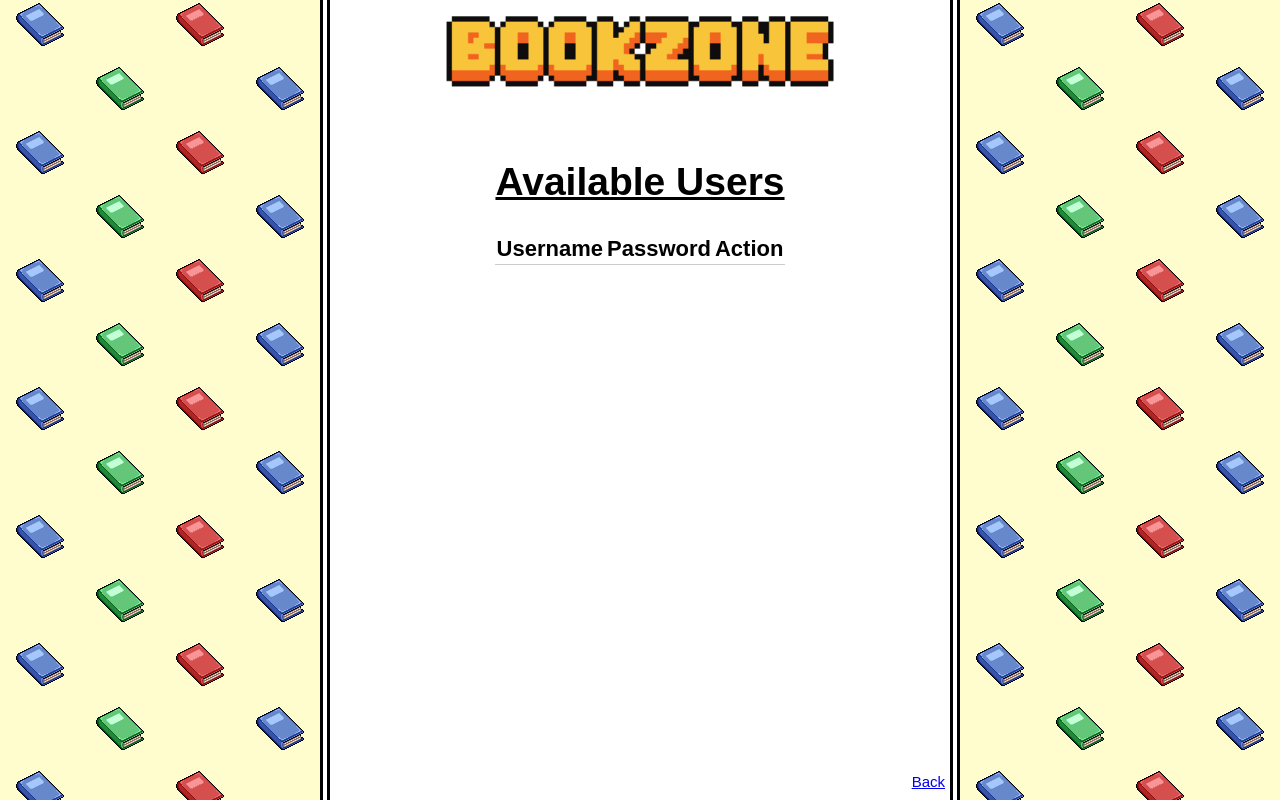
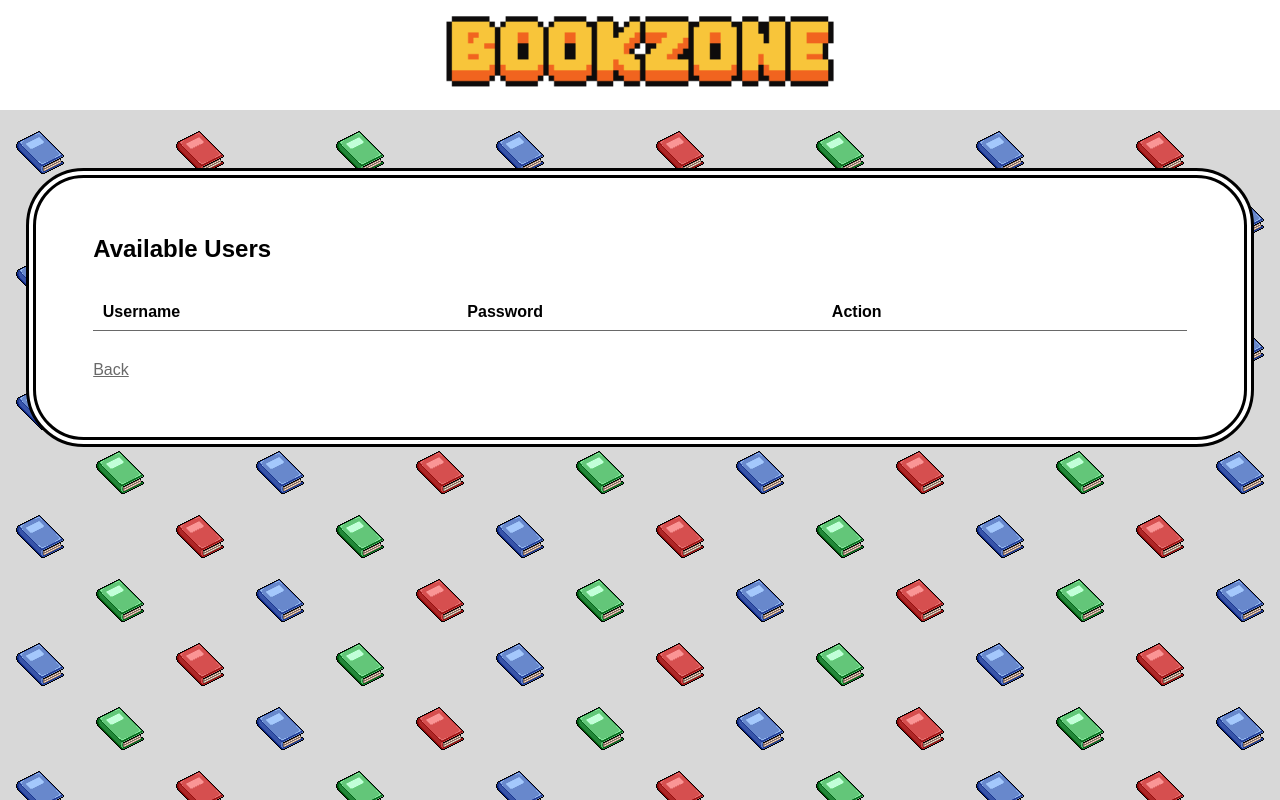
Before and after one commit to Knivlac/OSP-OnlineWeb, a PHP site: page /userDisplay.php?username=1 in a window 1280 px wide. Run offline with PHP 8.4, Linux system fonts and the light colour scheme; data that the repository does not hold is empty.

Commit message:
usercontrol

```diff
--- a/src/userControl.php
+++ b/src/userControl.php
@@ -1,5 +1,14 @@
 <?php
 
+error_reporting(E_ALL ^ E_WARNING);
 $con = mysqli_connect("localhost","root","","bookzone");
 
+$username = $_GET['username'];
+$cmd = $_GET['cmd'];
+
+if($cmd == "delete"){
+	$sql = "DELETE FROM user WHERE username='$username'";
+	header("location: userDisplay.php");
+	mysqli_query($con,$sql);
+}
 ?>
--- a/src/userDisplay.php
+++ b/src/userDisplay.php
@@ -4,24 +4,25 @@
 <head>
 	<meta charset="utf-8">
 	<meta name="viewport" content="width=device-width, initial-scale=1">
-	<link rel="Stylesheet" href="../style.css" />
+	<link rel="Stylesheet" href="design/admin_the_style.css"
+	/>
     <link
         rel="Stylesheet"
         href="https://cdnjs.cloudflare.com/ajax/libs/font-awesome/6.4.0/css/all.min.css"
     />
 	<title>User Management</title>
 	<script type="text/javascript">
-		function cmd_delete(username){
-			document.getElementById("username").value = username;
+		function cmd_del(username){
+			document.getElementById("cmd_del").value = username;
 			window.location.href = "userControl.php?cmd=delete&username=" + username;
 		}
 	</script>
 </head>
-<body class="login-form">
-	<div class="login-form">
-		<div>
-	      	<a href="../main.html"><img class="logo" src="../graphic/Sprite-Logo.png"/></a>
+<body>
+	<div class="banner">
+      	<a href="../main.html"><img class="logo" src="design/graphic/Sprite-Logo.png"/></a>
     </div>
+    <div class="display-list">
 	    <h2>Available Users</h2>
 	    	<table>
 	    		<thead>
```
Also changed, not shown: doc/project_documentation.md (+4 -0 lines). Lines whose indentation alone changed are shown as unchanged.
